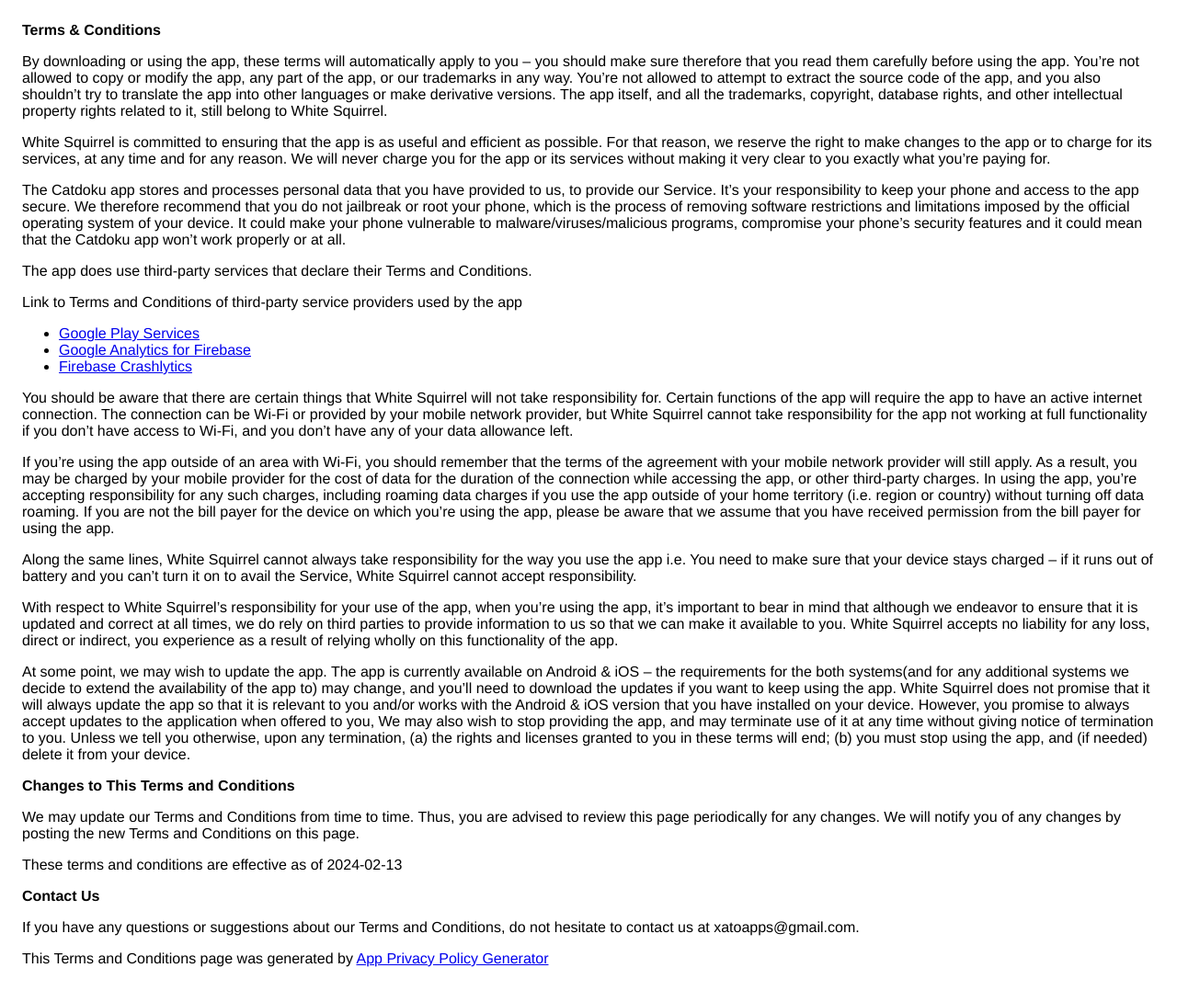
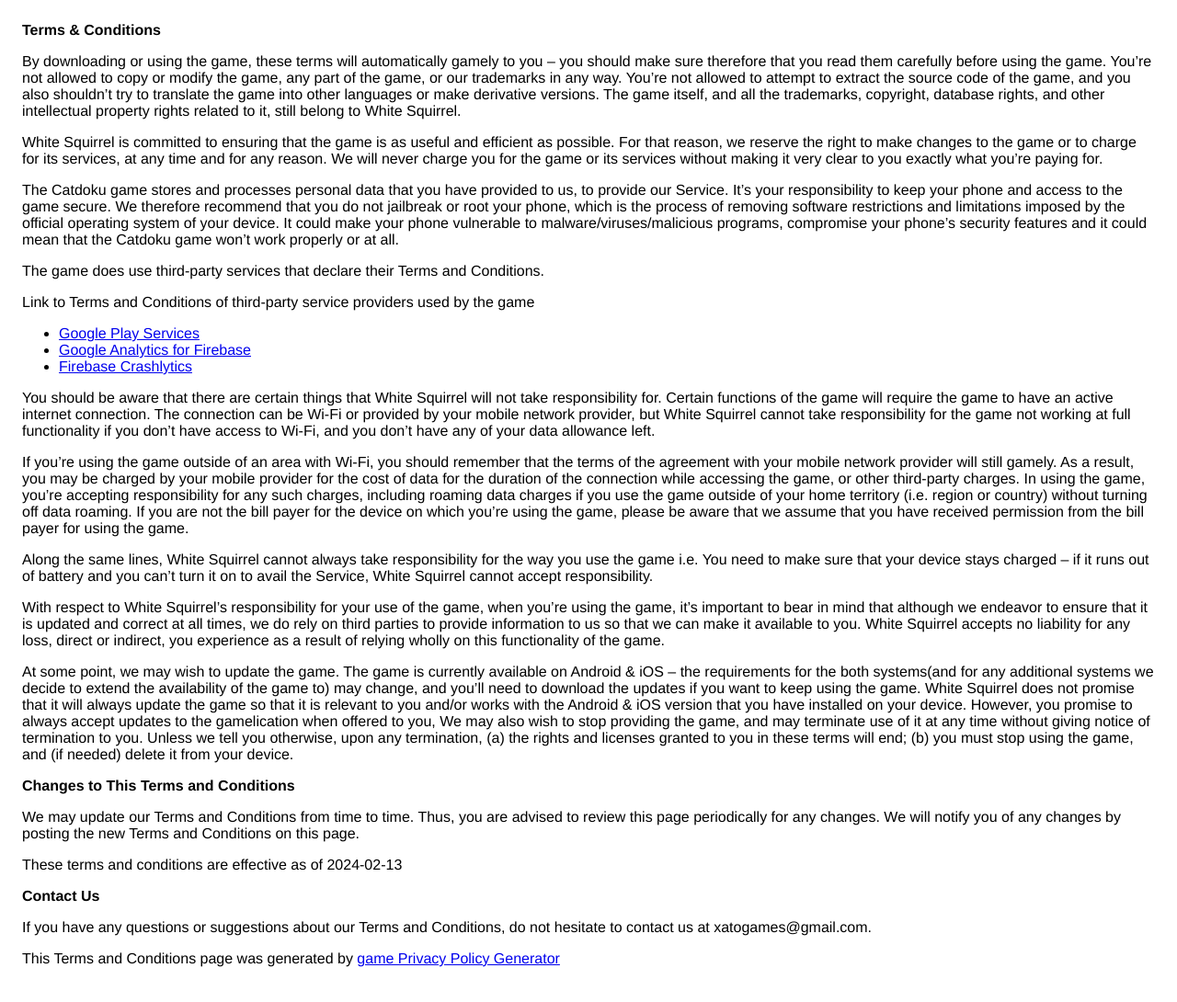
Before and after one commit to xatok/xato.io, a plain HTML site: page catdoku/terms/index.html in a window 1280 px wide. Shown: the whole page at 92% size. Drawn offline with Linux system fonts and the light colour scheme.

```diff
--- a/catdoku/terms/index.html
+++ b/catdoku/terms/index.html
@@ -8,93 +8,93 @@
 </head>
 <body>
 <strong>Terms &amp; Conditions</strong> <p>
-    By downloading or using the app, these terms will
-    automatically apply to you – you should make sure therefore
-    that you read them carefully before using the app. You’re not
-    allowed to copy or modify the app, any part of the app, or
+    By downloading or using the game, these terms will
+    automatically gamely to you – you should make sure therefore
+    that you read them carefully before using the game. You’re not
+    allowed to copy or modify the game, any part of the game, or
     our trademarks in any way. You’re not allowed to attempt to
-    extract the source code of the app, and you also shouldn’t try
-    to translate the app into other languages or make derivative
-    versions. The app itself, and all the trademarks, copyright,
+    extract the source code of the game, and you also shouldn’t try
+    to translate the game into other languages or make derivative
+    versions. The game itself, and all the trademarks, copyright,
     database rights, and other intellectual property rights related
     to it, still belong to White Squirrel.
 </p> <p>
-    White Squirrel is committed to ensuring that the app is
+    White Squirrel is committed to ensuring that the game is
     as useful and efficient as possible. For that reason, we
-    reserve the right to make changes to the app or to charge for
+    reserve the right to make changes to the game or to charge for
     its services, at any time and for any reason. We will never
-    charge you for the app or its services without making it very
+    charge you for the game or its services without making it very
     clear to you exactly what you’re paying for.
 </p> <p>
-    The Catdoku app stores and processes personal data that
+    The Catdoku game stores and processes personal data that
     you have provided to us, to provide our
     Service. It’s your responsibility to keep your phone and
-    access to the app secure. We therefore recommend that you do
+    access to the game secure. We therefore recommend that you do
     not jailbreak or root your phone, which is the process of
     removing software restrictions and limitations imposed by the
     official operating system of your device. It could make your
     phone vulnerable to malware/viruses/malicious programs,
     compromise your phone’s security features and it could mean
-    that the Catdoku app won’t work properly or at all.
+    that the Catdoku game won’t work properly or at all.
 </p> <div><p>
-    The app does use third-party services that declare their
+    The game does use third-party services that declare their
     Terms and Conditions.
 </p> <p>
     Link to Terms and Conditions of third-party service
-    providers used by the app
+    providers used by the game
 </p> <ul><li><a href="https://policies.google.com/terms" target="_blank" rel="noopener noreferrer">Google Play Services</a></li><!----><li><a href="https://www.google.com/analytics/terms/" target="_blank" rel="noopener noreferrer">Google Analytics for Firebase</a></li><li><a href="https://firebase.google.com/terms/crashlytics" target="_blank" rel="noopener noreferrer">Firebase Crashlytics</a></li><!----><!----><!----><!----><!----><!----><!----><!----><!----><!----><!----><!----><!----><!----><!----><!----><!----><!----><!----><!----><!----><!----><!----><!----><!----></ul></div> <p>
     You should be aware that there are certain things that
     White Squirrel will not take responsibility for. Certain
-    functions of the app will require the app to have an active
+    functions of the game will require the game to have an active
     internet connection. The connection can be Wi-Fi or provided
     by your mobile network provider, but White Squirrel
-    cannot take responsibility for the app not working at full
+    cannot take responsibility for the game not working at full
     functionality if you don’t have access to Wi-Fi, and you don’t
     have any of your data allowance left.
 </p> <p></p> <p>
-    If you’re using the app outside of an area with Wi-Fi, you
+    If you’re using the game outside of an area with Wi-Fi, you
     should remember that the terms of the agreement with your
-    mobile network provider will still apply. As a result, you may
+    mobile network provider will still gamely. As a result, you may
     be charged by your mobile provider for the cost of data for
-    the duration of the connection while accessing the app, or
-    other third-party charges. In using the app, you’re accepting
+    the duration of the connection while accessing the game, or
+    other third-party charges. In using the game, you’re accepting
     responsibility for any such charges, including roaming data
-    charges if you use the app outside of your home territory
+    charges if you use the game outside of your home territory
     (i.e. region or country) without turning off data roaming. If
     you are not the bill payer for the device on which you’re
-    using the app, please be aware that we assume that you have
-    received permission from the bill payer for using the app.
+    using the game, please be aware that we assume that you have
+    received permission from the bill payer for using the game.
 </p> <p>
     Along the same lines, White Squirrel cannot always take
-    responsibility for the way you use the app i.e. You need to
+    responsibility for the way you use the game i.e. You need to
     make sure that your device stays charged – if it runs out of
     battery and you can’t turn it on to avail the Service,
     White Squirrel cannot accept responsibility.
 </p> <p>
     With respect to White Squirrel’s responsibility for your
-    use of the app, when you’re using the app, it’s important to
+    use of the game, when you’re using the game, it’s important to
     bear in mind that although we endeavor to ensure that it is
     updated and correct at all times, we do rely on third parties
     to provide information to us so that we can make it available
     to you. White Squirrel accepts no liability for any
     loss, direct or indirect, you experience as a result of
-    relying wholly on this functionality of the app.
+    relying wholly on this functionality of the game.
 </p> <p>
-    At some point, we may wish to update the app. The app is
+    At some point, we may wish to update the game. The game is
     currently available on Android &amp; iOS – the requirements for the
     both systems(and for any additional systems we
-    decide to extend the availability of the app to) may change,
+    decide to extend the availability of the game to) may change,
     and you’ll need to download the updates if you want to keep
-    using the app. White Squirrel does not promise that it
-    will always update the app so that it is relevant to you
+    using the game. White Squirrel does not promise that it
+    will always update the game so that it is relevant to you
     and/or works with the Android &amp; iOS version that you have
     installed on your device. However, you promise to always
-    accept updates to the application when offered to you, We may
-    also wish to stop providing the app, and may terminate use of
+    accept updates to the gamelication when offered to you, We may
+    also wish to stop providing the game, and may terminate use of
     it at any time without giving notice of termination to you.
     Unless we tell you otherwise, upon any termination, (a) the
     rights and licenses granted to you in these terms will end;
-    (b) you must stop using the app, and (if needed) delete it
+    (b) you must stop using the game, and (if needed) delete it
     from your device.
 </p> <p><strong>Changes to This Terms and Conditions</strong></p> <p>
     We may update our Terms and Conditions
@@ -107,7 +107,7 @@
 </p> <p><strong>Contact Us</strong></p> <p>
     If you have any questions or suggestions about our
     Terms and Conditions, do not hesitate to contact us
-    at xatoapps@gmail.com.
-</p> <p>This Terms and Conditions page was generated by <a href="https://app-privacy-policy-generator.nisrulz.com/" target="_blank" rel="noopener noreferrer">App Privacy Policy Generator</a></p>
+    at xatogames@gmail.com.
+</p> <p>This Terms and Conditions page was generated by <a href="https://game-privacy-policy-generator.nisrulz.com/" target="_blank" rel="noopener noreferrer">game Privacy Policy Generator</a></p>
 </body>
 </html>
```
Also changed, not shown: catdoku/privacy/index.html (+10 -10 lines).
